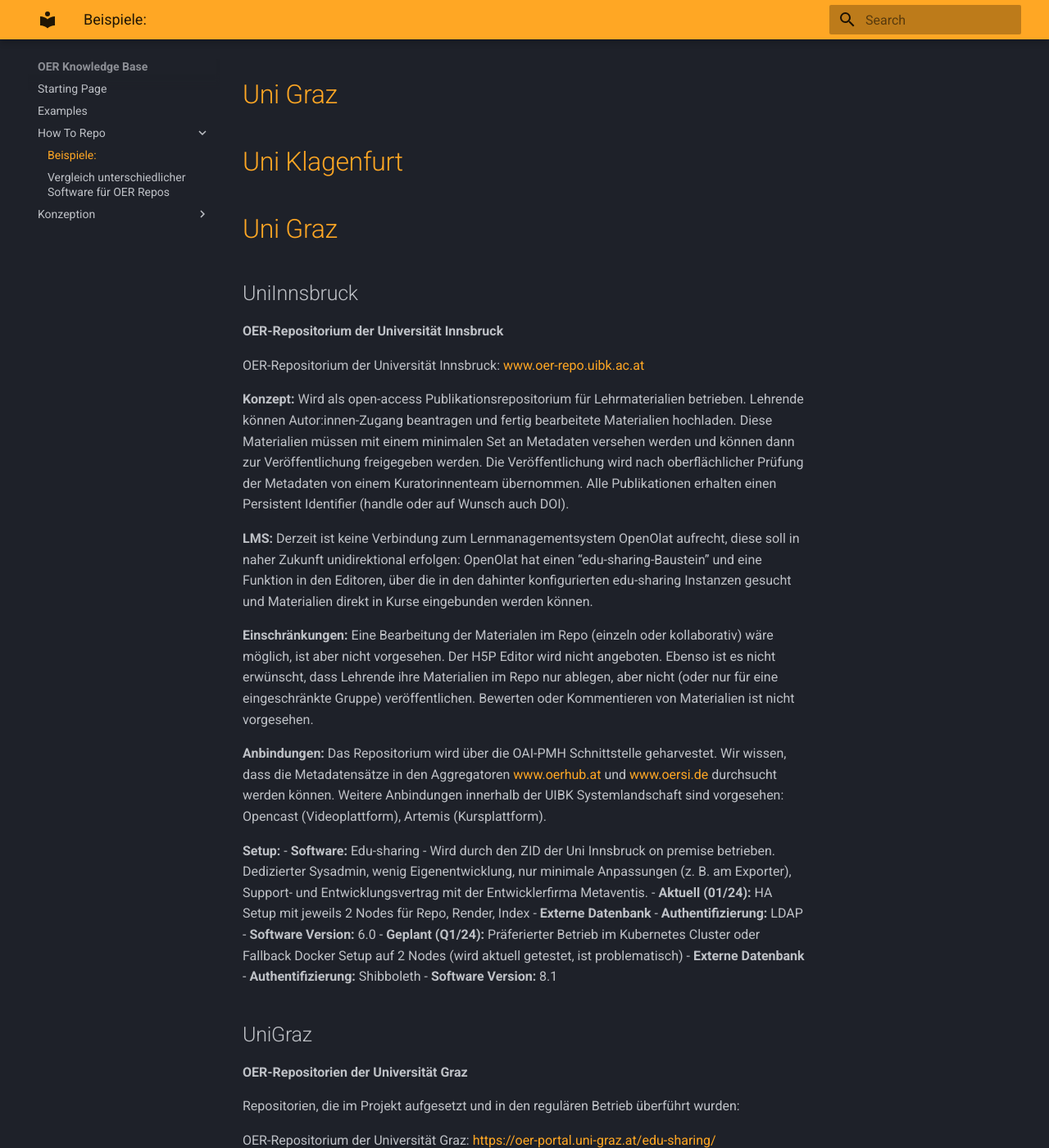
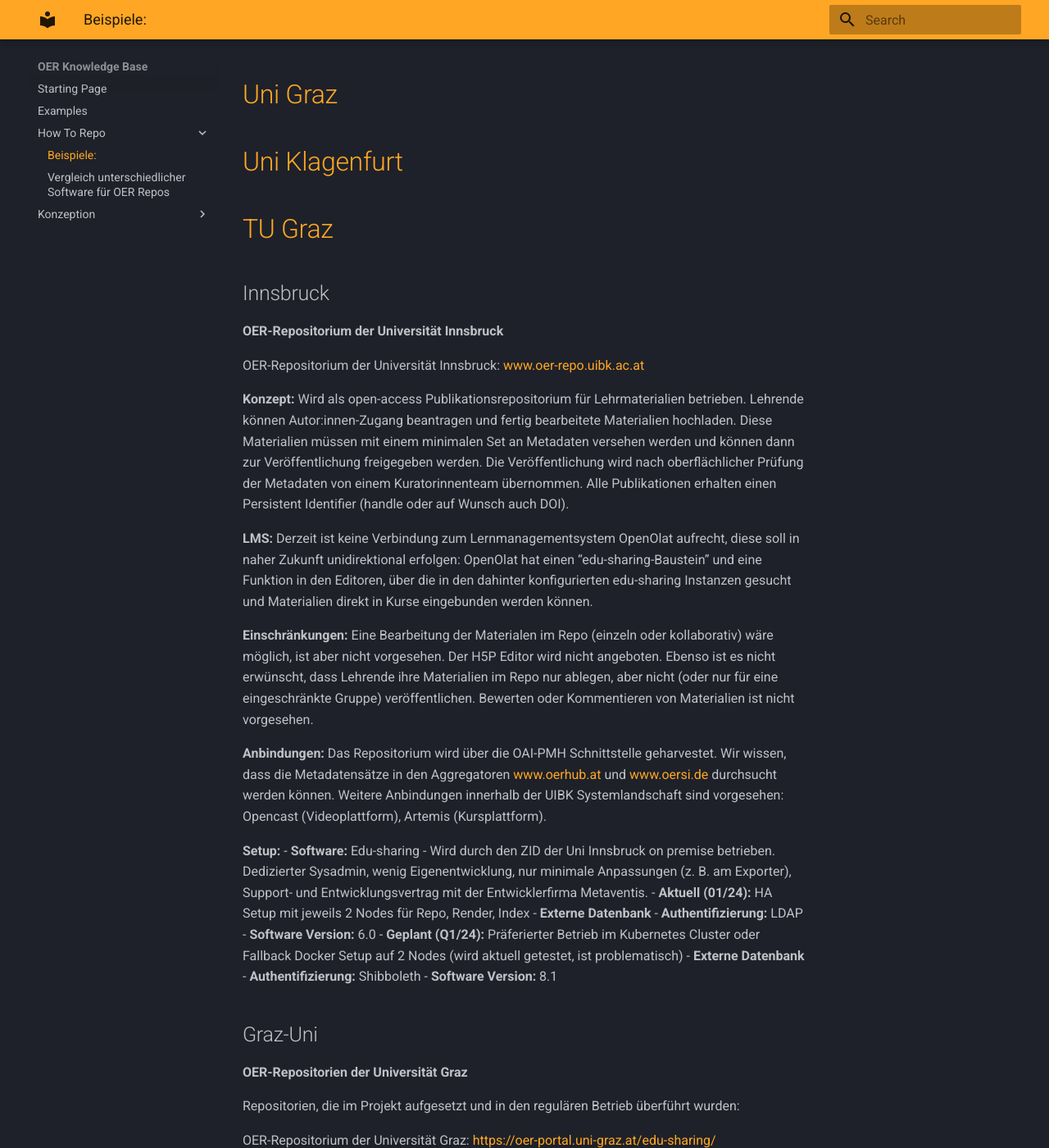
Before and after one commit to oerBASE/knowledgebase, an MkDocs documentation site: the page built from docs/How To Repo/Beispiele.md, in a window 1280 px wide and 1400 px high, scrolled down 289 px. Shown: the whole window at 82% size. Built offline with MkDocs 1.6.1 and Material for MkDocs 9.7.7, drawn with Linux system fonts in a browser that asks for light colours; some of the changed text lies outside the part shown.

Commit message:
Update Beispiele.md

```diff
--- a/docs/How To Repo/Beispiele.md
+++ b/docs/How To Repo/Beispiele.md
@@ -1,15 +1,15 @@
 # Beispiele:
 Repositorien, die im Projekt OEAA aufgesetzt und in den regulären Betrieb überführt wurden:
 
-# [Uni Innsbruck](#UniInnsbruck)
-# [Uni Wien](#UniWien)
-# [Uni Graz](#UniGraz)
-# [Uni Klagenfurt](#UniKlagenfurt)
-# [Uni Graz](#TUgraz)
+# [Uni Innsbruck](#Innsbruck)
+# [Uni Wien](#Wien)
+# [Uni Graz](#Graz-Uni)
+# [Uni Klagenfurt](#Klagenfurt)
+# [TU Graz](#Graz-TU)
 
 
 
-## UniInnsbruck
+## Innsbruck
 
 **OER-Repositorium der Universität Innsbruck**
 
@@ -41,7 +41,8 @@ Das Repositorium wird über die OAI-PMH Schnittstelle geharvestet. Wir wissen, d
 - **Authentifizierung:** Shibboleth
 - **Software Version:** 8.1
 
-## UniGraz
+## Graz-Uni
+
 **OER-Repositorien der Universität Graz**
 
 Repositorien, die im Projekt aufgesetzt und in den regulären Betrieb überführt wurden:
@@ -75,9 +76,9 @@ Update auf neuere Version mit Umstellung auf Kubernetes. Anbindung unseres LMS M
 
 **Setup**
 
-<!-- Hier können Sie weitere Informationen zu Klagenfurt hinzufügen -->
+<!-- Hier können Sie weitere Informationen zu Repo Klagenfurt hinzufügen -->
 
-## TUGraz
+## Graz-TU
 **OER-Repositorium der technischen Universität Graz**
 
 **Konzept**
@@ -105,4 +107,4 @@ Update auf neuere Version mit Umstellung auf Kubernetes. Anbindung unseres LMS M
 
 **Setup**
 
-<!-- Hier können Sie weitere Informationen zu Graz2 hinzufügen -->
+<!-- Hier können Sie weitere Informationen zu Repo WIen hinzufügen -->
```
Also changed, not shown: other parts of docs/How To Repo/Beispiele.md (+3 -2 lines).
